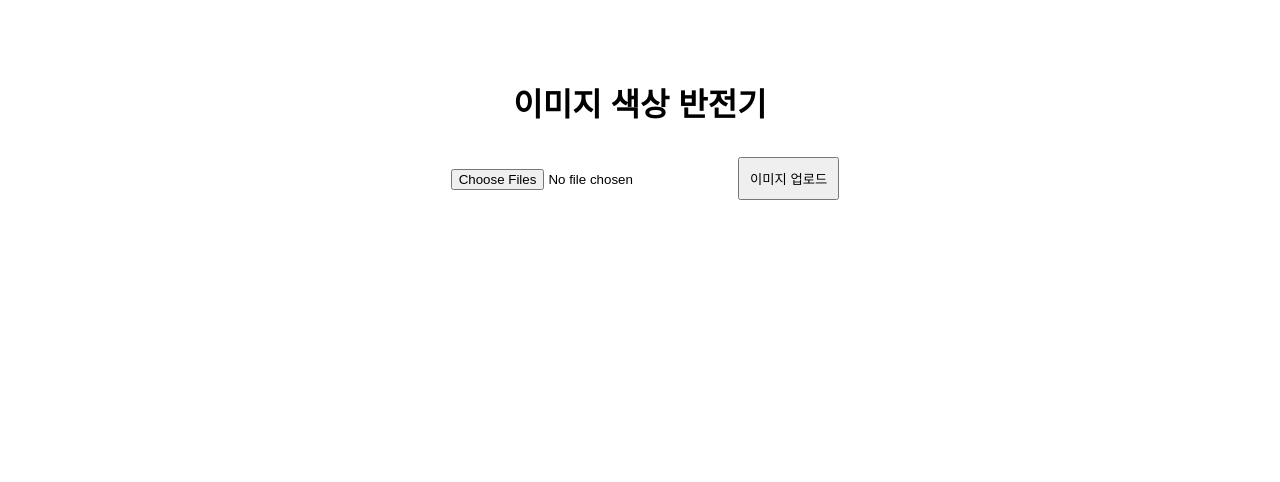
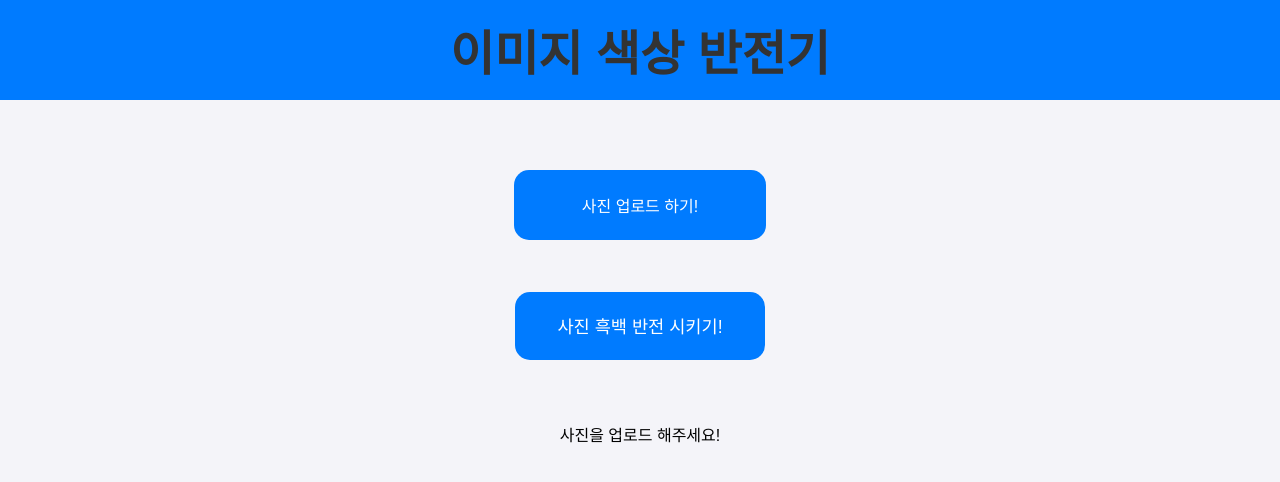
Before and after one commit to Pangwoo/TeamCORE, a Flask app: page / in a window 1280 px wide. Shown: the top 482 px of the page. Run offline with Flask 3, Linux system fonts and the light colour scheme.

Commit message:
edit css

```diff
--- a/app.py
+++ b/app.py
@@ -3,6 +3,7 @@ from PIL import Image, ImageOps
 import os
 import zipfile
 import io
+import uuid
 
 app = Flask(__name__)
 
@@ -23,12 +24,14 @@ def upload():
         return "파일을 선택하세요.", 400
 
     zip_buffer = io.BytesIO()  # ZIP 파일을 저장할 메모리 버퍼
-
+    idx = 0
     with zipfile.ZipFile(zip_buffer, "w", zipfile.ZIP_DEFLATED) as zipf:
         for file in files:
             filename = file.filename
-            input_path = os.path.join(UPLOAD_FOLDER, filename)
-            output_path = os.path.join(OUTPUT_FOLDER, filename)
+            unique_filename = f"{idx}_{filename}"
+            idx = idx + 1
+            input_path = os.path.join(UPLOAD_FOLDER, unique_filename)
+            output_path = os.path.join(OUTPUT_FOLDER, unique_filename)
             file.save(input_path)
 
             # 이미지 불러오기 및 반전
@@ -43,7 +46,7 @@ def upload():
             inverted_image.save(output_path)
 
             # ZIP 파일에 추가
-            zipf.write(output_path, filename)
+            zipf.write(output_path, unique_filename)
 
     zip_buffer.seek(0)  # ZIP 파일 버퍼의 처음으로 이동
     return send_file(zip_buffer, mimetype="application/zip", as_attachment=True, download_name="inverted_images.zip")
--- a/templates/index.html
+++ b/templates/index.html
@@ -3,38 +3,118 @@
 <head>
     <meta charset="UTF-8">
     <meta name="viewport" content="width=device-width, initial-scale=1.0">
-    <title>이미지 색상 반전기</title>
+    <title>Team CORE</title>
     <style>
-        body { font-family: Arial, sans-serif; text-align: center; padding: 50px; }
-        input, button { margin: 10px; padding: 10px; }
-        img { max-width: 200px; height: auto; margin: 10px; display: block; }
-        #previewContainer { display: flex; flex-wrap: wrap; justify-content: center; }
+        body { font-family: Arial, sans-serif; text-align: center; background-color: #f4f4f9;  padding: 0px; margin: 0px;}
+        h1 { font-size: 3em;
+            color: #333;
+            background-color:#007BFF;
+            padding: 15px;
+            margin: 0px;
+            margin-bottom: 20px;
+        }
+        .formBox{
+            border:#333;
+        }
+        input[type="file"], button { margin: 10px; padding: 12px 24px; font-size: 1.1em; }
+        input {display: none;}
+
+        label {
+            display: flex;
+            align-items: center;
+            justify-content: center;
+        }
+        .labelBox {
+            background-color: #007BFF;
+            color: white;
+            border: none;
+            border-radius: 15px;
+            cursor: pointer;
+            display: flex;
+            flex-direction: column;
+            align-items: center;
+            justify-content: center;
+            width: 204.58px;
+            height: 45.5px;
+            padding-left: 24px;
+            padding-right: 24px;
+            padding-top: 12px;
+            padding-bottom: 12px;
+            margin: 30px;
+        }
+        form{
+            display: flex;
+            flex-direction: column;
+            align-items: center;
+            justify-content: center;
+            padding: 20px;
+            margin-bottom: 20px;
+
+        }
+        .buttonBox{
+            align-items: center;
+            justify-content: center;
+            padding-left: 24px;
+            padding-right: 24px;
+            padding-top: 12px;
+            padding-bottom: 12px;
+        }
+        button {
+            background-color: #007BFF; color: white; border: none; border-radius: 15px; cursor: pointer;
+            width: 250.58px;
+            height: 68.5px;
+            padding-left: 24px;
+            padding-right: 24px;
+            padding-top: 12px;
+            padding-bottom: 12px;
+            margin: 10px;
+        }
+        button:hover { background-color: #0056b3; }
+        #previewContainer { display: flex; flex-wrap: wrap; align-items: center; justify-content: center; flex-direction: column; }
+        img { max-width: 400px; height: auto; margin: 10px; display: none; }
     </style>
 </head>
 <body>
     <h1>이미지 색상 반전기</h1>
-    <input type="file" id="imageInput" multiple accept="image/*">
-    <button onclick="uploadImages()">이미지 업로드</button>
-    <br>
-    <div id="previewContainer"></div>
+
+    <div class="formBox">
+        <form id="imageForm" action="/upload" method="POST" enctype="multipart/form-data">
+            <div class="labelBox">
+                <label for="loadFile">
+                    사진 업로드 하기!
+                </label>
+            </div>
+            <input type="file" id="loadFile" name="files" multiple accept="image/*">
+            <div class="buttonBox">
+                <button type="submit">사진 흑백 반전 시키기!</button>
+            </div>
+        </form>
+    </div>
+
+    <div id="previewContainer">
+        <img id="completed" src="{{ url_for('static', filename='src/daechu.JPG') }}" />
+        <div id="uploaded">
+            사진을 업로드 해주세요!
+        </div>
+    </div>
     <br>
     <a id="downloadLink" style="display:none;" download="inverted_images.zip">변환된 이미지 ZIP 다운로드</a>
 
     <script>
-        function uploadImages() {
-            let fileInput = document.getElementById("imageInput");
-            let files = fileInput.files;
+        document.getElementById('loadFile').addEventListener('change', function(event) {
+            let file = event.target.files[0];  // 선택된 첫 번째 파일
+            if (file) {
+                let img = document.getElementById('uploaded');
+                img.innerText = "사진 흑백 반전 시키기 버튼을 누르세요!"
+                img.style.display = "block"
+            }
+        });
 
-            if (files.length === 0) {
-                alert("이미지를 선택하세요!");
-                return;
-            }
 
-            let formData = new FormData();
-            for (let file of files) {
-                formData.append("files", file);
-            }
+        document.getElementById('imageForm').onsubmit = function(event) {
+            event.preventDefault(); // 기본 폼 제출 동작 방지
 
+            let formData = new FormData(this);
             fetch("/upload", {
                 method: "POST",
                 body: formData
@@ -42,31 +122,18 @@
             .then(response => response.blob())
             .then(blob => {
                 let url = URL.createObjectURL(blob);
-
-                // ZIP 파일 다운로드 링크 표시
                 let downloadLink = document.getElementById("downloadLink");
+                let completed = document.getElementById("completed");
+                let img = document.getElementById('uploaded');
                 downloadLink.href = url;
                 downloadLink.style.display = "block";
+                img.innerText = "사진을 업로드 해주세요!"
+                img.style.display = "none"
+                completed.src = "{{ url_for('static', filename='src/daechu.JPG') }}";
+                completed.style.display = "block";
             })
             .catch(error => console.error("에러 발생:", error));
-        }
-
-        // 이미지 미리보기 기능 추가
-        document.getElementById("imageInput").addEventListener("change", function(event) {
-            let files = event.target.files;
-            let previewContainer = document.getElementById("previewContainer");
-            previewContainer.innerHTML = "";
-
-            for (let file of files) {
-                let reader = new FileReader();
-                reader.onload = function(e) {
-                    let img = document.createElement("img");
-                    img.src = e.target.result;
-                    previewContainer.appendChild(img);
-                };
-                reader.readAsDataURL(file);
-            }
-        });
+        };
     </script>
 </body>
 </html>
```
Also changed, not shown: static/src/daechu.JPG (added).
